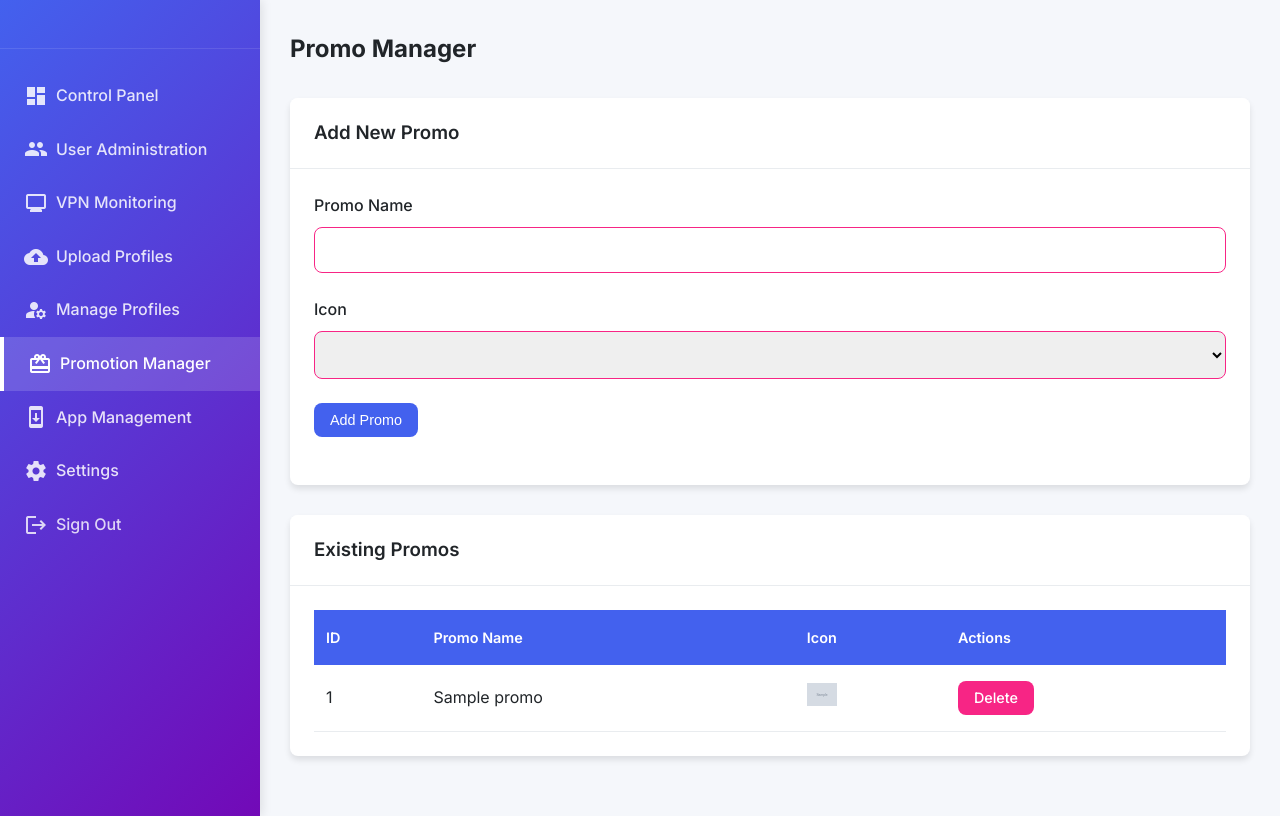
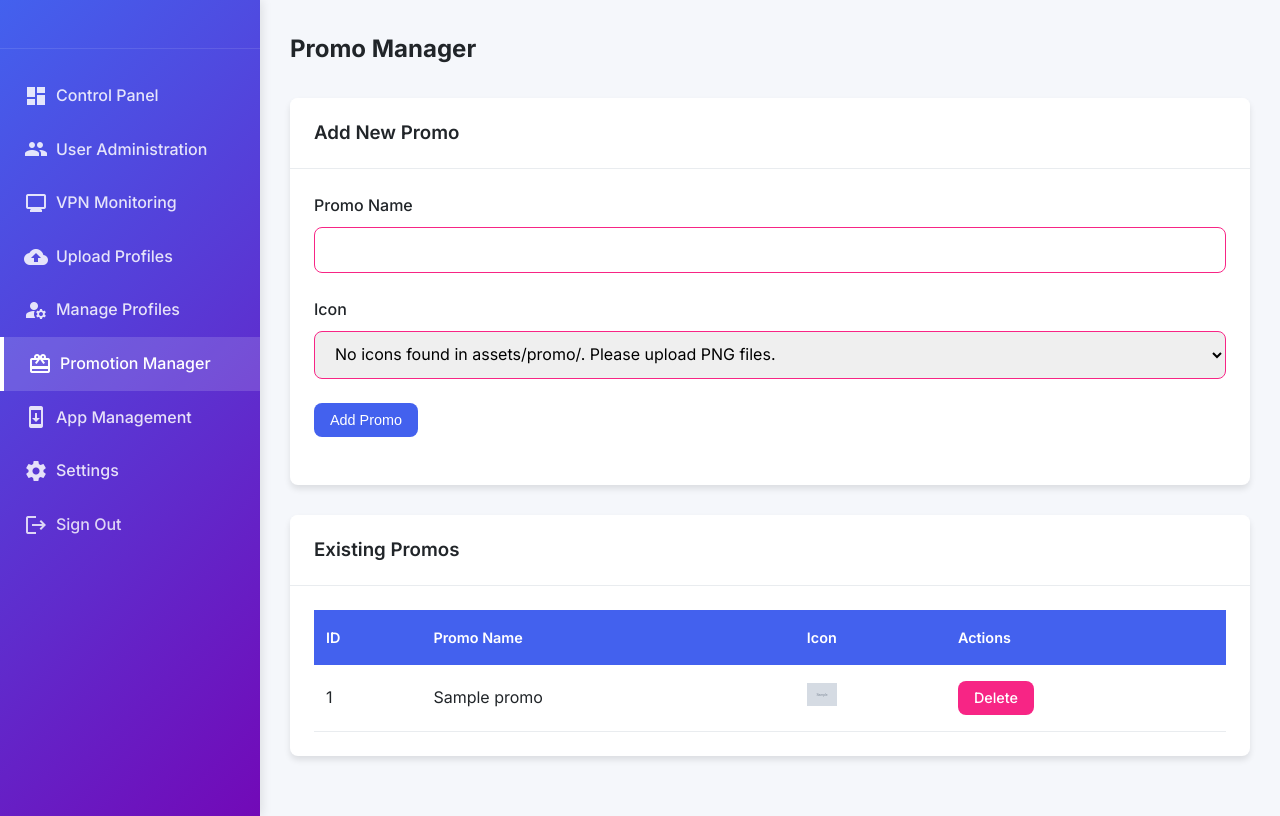
Before and after one commit to MovieAddict88/pasagdan, a PHP site: page /promo_manager.php in a window 1280 px wide. Run offline with PHP 8.4, Linux system fonts and the light colour scheme; the visitor is signed in with stand-in values (Sample User, id 1); tables that the repository leaves empty or names only in its code hold one stand-in row (values such as "Sample post"); grey boxes marked "Sample" are stand-in pictures; lists and menus that the app fills with data are empty; some libraries are stand-ins or nearby versions.

Commit message:
Fix: Handle empty icon directory in Promo Manager
The icon dropdown in the Promo Manager was not working correctly when the assets/promo/ directory was empty or did not exist.

This change addresses the issue by:
1. Checking if any icons are found by the glob() function.
2. Displaying a helpful, disabled message in the dropdown if no icons are found.
3. Adding the necessary translation key for the new message to all supported languages.
4. Creating the assets/promo/ directory to prevent errors.

```diff
--- a/languages/de.php
+++ b/languages/de.php
@@ -83,5 +83,6 @@ return [
     'are_you_sure' => 'Sind Sie sicher?',
     'banned_users' => 'Gesperrte Benutzer',
     'banned_users_list' => 'Liste der Gesperrten Benutzer',
-    'unban_user' => 'Benutzer Entsperren'
+    'unban_user' => 'Benutzer Entsperren',
+    'no_icons_found' => 'No icons found in assets/promo/. Please upload PNG files.'
 ];
--- a/languages/en.php
+++ b/languages/en.php
@@ -83,5 +83,6 @@ return [
     'are_you_sure' => 'Are you sure?',
     'banned_users' => 'Banned Users',
     'banned_users_list' => 'Banned Users List',
-    'unban_user' => 'Unban User'
+    'unban_user' => 'Unban User',
+    'no_icons_found' => 'No icons found in assets/promo/. Please upload PNG files.'
 ];
--- a/languages/es.php
+++ b/languages/es.php
@@ -91,5 +91,6 @@ return [
     'are_you_sure' => '¿Estás seguro?',
     'banned_users' => 'Usuarios Baneados',
     'banned_users_list' => 'Lista de Usuarios Baneados',
-    'unban_user' => 'Desbanear Usuario'
+    'unban_user' => 'Desbanear Usuario',
+    'no_icons_found' => 'No icons found in assets/promo/. Please upload PNG files.'
 ];
--- a/languages/fil.php
+++ b/languages/fil.php
@@ -78,5 +78,6 @@ return [
     'are_you_sure' => 'Sigurado ka ba?',
     'banned_users' => 'Mga Pinagbawalan na Gumagamit',
     'banned_users_list' => 'Listahan ng mga Pinagbawalan na Gumagamit',
-    'unban_user' => 'I-unban ang Gumagamit'
+    'unban_user' => 'I-unban ang Gumagamit',
+    'no_icons_found' => 'No icons found in assets/promo/. Please upload PNG files.'
 ];
--- a/languages/fr.php
+++ b/languages/fr.php
@@ -83,5 +83,6 @@ return [
     'are_you_sure' => 'Êtes-vous sûr ?',
     'banned_users' => 'Utilisateurs Bannis',
     'banned_users_list' => 'Liste des Utilisateurs Bannis',
-    'unban_user' => 'Débannir l\'Utilisateur'
+    'unban_user' => 'Débannir l\'Utilisateur',
+    'no_icons_found' => 'No icons found in assets/promo/. Please upload PNG files.'
 ];
--- a/languages/zh.php
+++ b/languages/zh.php
@@ -78,5 +78,6 @@ return [
     'are_you_sure' => '你确定吗？',
     'banned_users' => '被禁止的用户',
     'banned_users_list' => '被禁止的用户列表',
-    'unban_user' => '取消禁止用户'
+    'unban_user' => '取消禁止用户',
+    'no_icons_found' => 'No icons found in assets/promo/. Please upload PNG files.'
 ];
--- a/promo_manager.php
+++ b/promo_manager.php
@@ -59,8 +59,12 @@ include 'header.php';
                 <select name="icon_promo_path" class="form-control" required>
                     <?php
                     $promo_icons = glob('assets/promo/*.png');
-                    foreach ($promo_icons as $icon) {
-                        echo "<option value='" . htmlspecialchars($icon) . "'>" . htmlspecialchars(basename($icon)) . "</option>";
+                    if (empty($promo_icons)) {
+                        echo "<option value='' disabled selected>" . translate('no_icons_found') . "</option>";
+                    } else {
+                        foreach ($promo_icons as $icon) {
+                            echo "<option value='" . htmlspecialchars($icon) . "'>" . htmlspecialchars(basename($icon)) . "</option>";
+                        }
                     }
                     ?>
                 </select>
```
